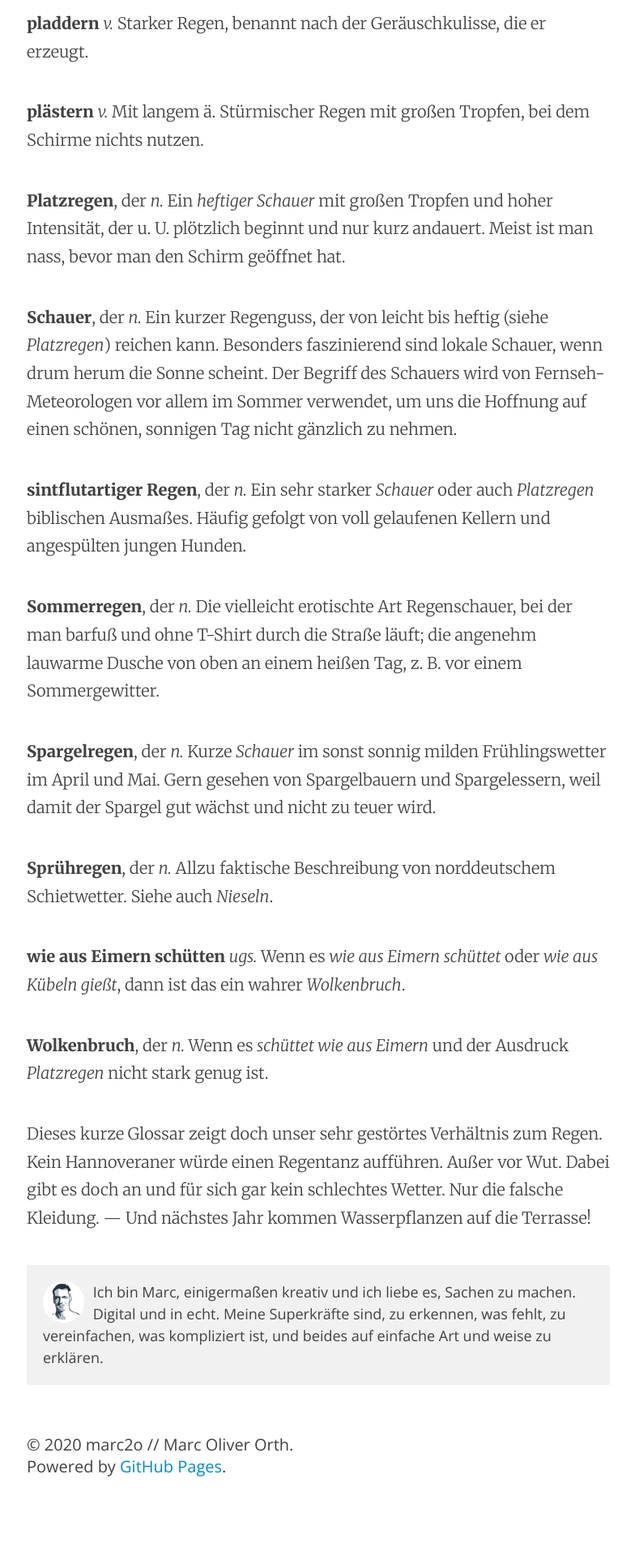
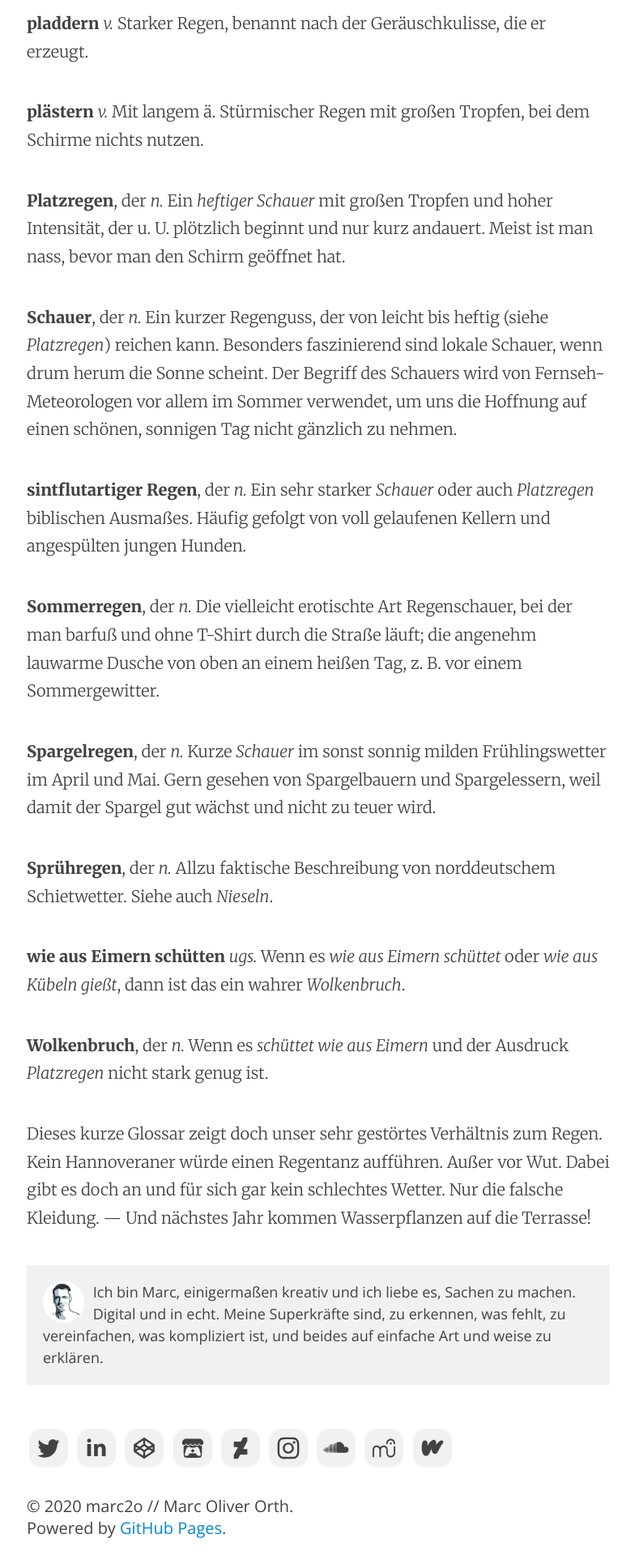
Before and after one commit to marc2o/marc2o.github.io, a Jekyll site: the page built from _posts/2015-09-16-50-Woerter-fuer-Regen.md, in a window 1280 px wide. Shown: the part 3991-5911 px from the top of the page at 81% size, without its empty margins (247-1031 px from the left). Built offline with Jekyll 4.4.1, drawn with Linux system fonts in a browser that asks for light colours; before the commit the page ends 5835 px from its top, so only the background shows below that.

Commit message:
Update article.html

```diff
--- a/_layouts/article.html
+++ b/_layouts/article.html
@@ -61,6 +61,7 @@
         {% endif %}
     </main>
     <footer>
+        {% include follow.html %}
         {% if site.github.is_project_page %}
         <p><a href="{{ site.github.repository_url }}">{{ site.github.repository_name }}</a> is maintained by <a
                 href="{{ site.github.owner_url }}">{{ site.github.owner_name }}</a>.</p>
```
